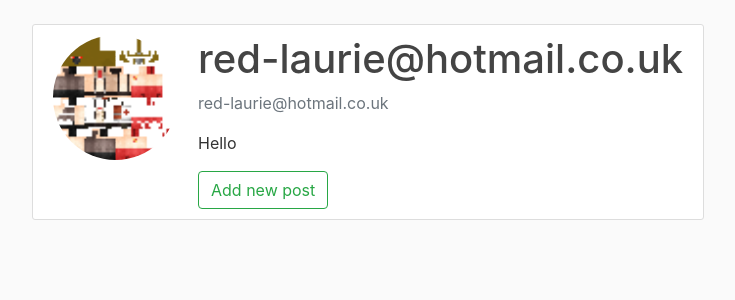
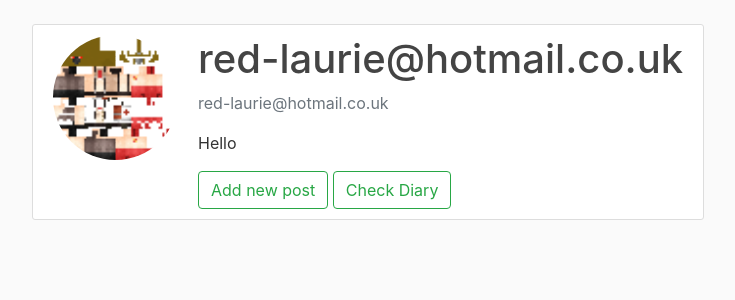
Before and after one commit to redlaurie/DjangoPortfolio, a Django app: page /profile/ in a window 1280 px wide. Shown: the part 56-356 px from the top of the page, without its empty margins (38-773 px from the left). Run offline with Django 3.2, Linux system fonts and the light colour scheme; a user stored in the database is signed in; data comes from the database, SQL or seed files in the repository; both versions use the stored data as it was after the commit; some libraries are stand-ins or nearby versions.

Commit message:
Diary part 1

```diff
--- a/Djangotest/Djangotest/urls.py
+++ b/Djangotest/Djangotest/urls.py
@@ -28,6 +28,7 @@ urlpatterns = [
     path('store/checkout/', user_views.Checkout, name='checkout'),
     path('process_order/', user_views.processOrder, name='process_order'),
     path('update_item/', user_views.updateItem, name='update_item'),
+    path('profile/diary', user_views.diaryrequest, name='diary'),
     path('profile/', user_views.profile, name='profile'),
     path('profile/<str:username>', user_views.ViewProfile, name='profile_user'),
     path('login/', auth_views.LoginView.as_view(template_name = 'users/login.html'), name='login'),
--- a/Djangotest/registration/admin.py
+++ b/Djangotest/registration/admin.py
@@ -1,5 +1,5 @@
 from django.contrib import admin
-from .models import Profile,Order,OrderItem,ShippingAddress,Product
+from .models import *
 
 # Register your models here.
 admin.site.register(Profile)
@@ -7,3 +7,6 @@ admin.site.register(Product)
 admin.site.register(Order)
 admin.site.register(OrderItem)
 admin.site.register(ShippingAddress)
+
+admin.site.register(Diary)
+admin.site.register(DiaryItem)
--- a/Djangotest/registration/models.py
+++ b/Djangotest/registration/models.py
@@ -75,3 +75,17 @@ class ShippingAddress(models.Model):
 
     def __str__(self):
         return self.address
+
+
+class Diary(models.Model):
+    Profile = models.ForeignKey(Profile, on_delete=models.SET_NULL, blank=True, null=True)
+    name = models.CharField(max_length=24, null=True)
+    description = models.TextField(User, default='Hello')
+
+    def __str__(self):
+        return str(self.id)
+
+class DiaryItem(models.Model):
+    name = models.CharField(max_length=24, null=True)
+    diary = models.ForeignKey(Diary, on_delete=models.SET_NULL, blank=True, null=True)
+    date_added = models.DateTimeField(auto_now_add=True)
--- a/Djangotest/registration/templates/users/profile.html
+++ b/Djangotest/registration/templates/users/profile.html
@@ -9,6 +9,7 @@
                 <p class="text-secondary">{{ user.email }}</p>
                 <p class="article-content">{{ user.profile.description }}</p>
                 <a class="btn btn-outline-success" href="{% url 'post-create' %}">Add new post</a>
+                <a class="btn btn-outline-success" href="{% url 'diary' %}">Check Diary</a>
             </div>
 
         </div>
--- a/Djangotest/registration/views.py
+++ b/Djangotest/registration/views.py
@@ -39,7 +39,7 @@ def store(request):
         myFilter = ProductFilter(request.GET, queryset=products)
         products = myFilter.qs
         context = {'products': products,'title': 'Store','myFilter':myFilter}
-    return render(request, 'users/store.html', context)
+    return render(request, 'store/store.html', context)
 
 def Checkout(request):
     print("checkout")
@@ -51,19 +51,20 @@ def Checkout(request):
         order = {'get_cart_total':0,}
         items = []
     context = {'items': items, 'order': order}
-    return render(request, 'users/checkout.html', context)
+    return render(request, 'store/checkout.html', context)
 
 def cart(request):
-    print("cart")
     if request.user.is_authenticated:
         customer = request.user.profile
         order, created = Order.objects.get_or_create(Profile=customer, complete=False)
+        print(order)
         items = order.orderitem_set.all()
+        print(items)
     else:
         order = {'get_cart_total': 0, }
         items = []
     context = {'items':items,'title': 'Cart','order': order}
-    return render(request, 'users/cart.html', context)
+    return render(request, 'store/cart.html', context)
 
 def checkout(request):
     if request.user.is_authenticated:
@@ -73,7 +74,7 @@ def checkout(request):
     else:
         items = []
     context = {'items':items}
-    return render(request, 'users/cart.html', context)
+    return render(request, 'store/cart.html', context)
 def updateItem(request):
 
     data = json.loads(request.body)
@@ -155,7 +156,7 @@ def ProductDetailView(request,pk):
             backwardId = pk-1
             print(forwardId,backwardId)
             context = {'item':item,'title': item,"products":products3,"idforward":forwardId,"idbackwards":backwardId}
-    return render(request, 'users/product.html',context)
+    return render(request, 'store/product.html',context)
 
 def ViewProfile(request,username):
         profile = Profile.objects.filter(name=username)[0]
@@ -168,3 +169,16 @@ def ViewProfile(request,username):
 @login_required()
 def profile(request):
     return render(request, 'users/profile.html')
+
+def diaryrequest(request):
+    if request.user.is_authenticated:
+        customer = request.user.profile
+        diary, created = Diary.objects.get_or_create(Profile=customer)
+        print(diary)
+        diaryItem = diary.diaryitem_set.all()
+        print(diaryItem)
+    else:
+        diary = {'get_cart_total': 0, }
+        diaryItem = []
+    context = {'diary':diary}
+    return render(request, 'diary/diary.html', context)
```
Also changed, not shown: Djangotest/registration/templates/diary/diary.html (added, +10 -0 lines), Djangotest/db.sqlite3, Djangotest/registration/migrations/0009_diary.py (added), Djangotest/registration/migrations/0010_diaryitem.py (added), Djangotest/registration/migrations/0011_diaryitem_name.py (added), Djangotest/registration/templates/store/cart.html (renamed from Djangotest/registration/templates/users/cart.html), Djangotest/registration/templates/store/checkout.html (renamed from Djangotest/registration/templates/users/checkout.html), Djangotest/registration/templates/store/product.html (renamed from Djangotest/registration/templates/users/product.html), Djangotest/registration/templates/store/store.html (renamed from Djangotest/registration/templates/users/store.html).
